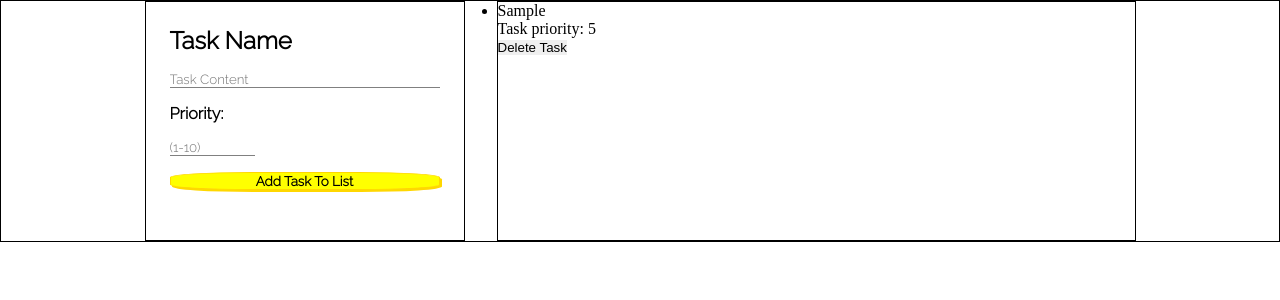
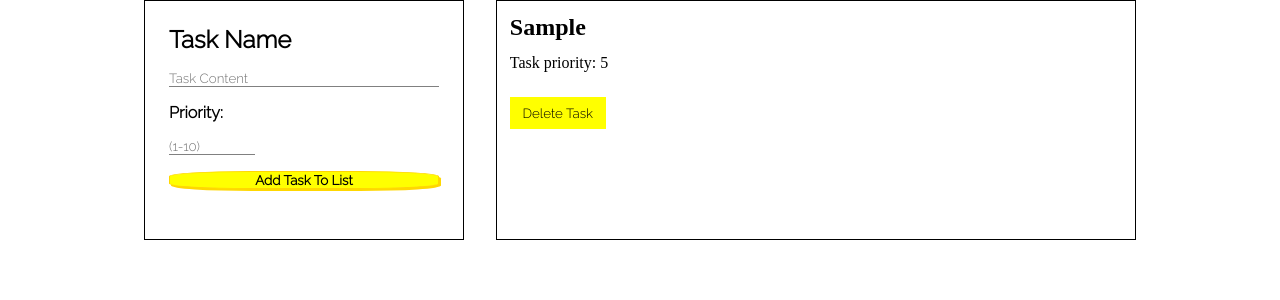
Before and after one commit to maciekekseke96/ToDoList-REACT, a React (Create React App) app in the folder todolistreact/: page / in a window 1280 px wide. Both pictures are taken after typing "Sample", "5" into the empty fields and a click on the button "Add Task To List". Shown: the top 300 px of the page. Built offline with nearby package versions, Linux system fonts and the light colour scheme.

Commit message:
Tasks List styled

```diff
--- a/todolistreact/src/App.css
+++ b/todolistreact/src/App.css
@@ -8,7 +8,6 @@
 }
 
 .mainContent {
-    border: 1px solid black;
     display: flex;
     justify-content: center;
 }
@@ -49,3 +48,16 @@
     border: 1px solid black;
     width: 50%;
 }
+.tasksList li{
+    list-style-type: none;
+}
+.tasksList li button{
+    width: 6rem;
+    height: 2rem;
+    background-color: yellow;
+    font-family: 'Raleway', sans-serif;
+}
+
+.tasksList li *{
+    margin: 0.8rem;
+}
--- a/todolistreact/src/formElements.js
+++ b/todolistreact/src/formElements.js
@@ -45,7 +45,8 @@ export default function FormElements(props){
 function ListElement(props) {
 
     return (
-        <li>{props.task}
+        <li>
+            <h2>{props.task}</h2>
         <p>Task priority: {props.priority}</p>
         <button onClick={(event) => props.onDelete(event,props.id)}>Delete Task</button>
         </li>
```
